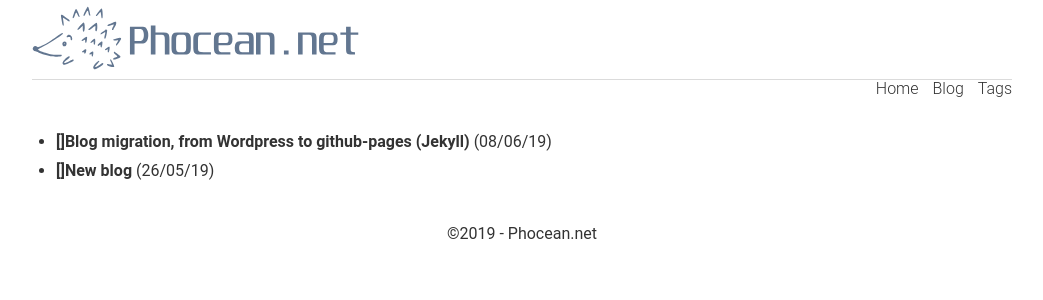
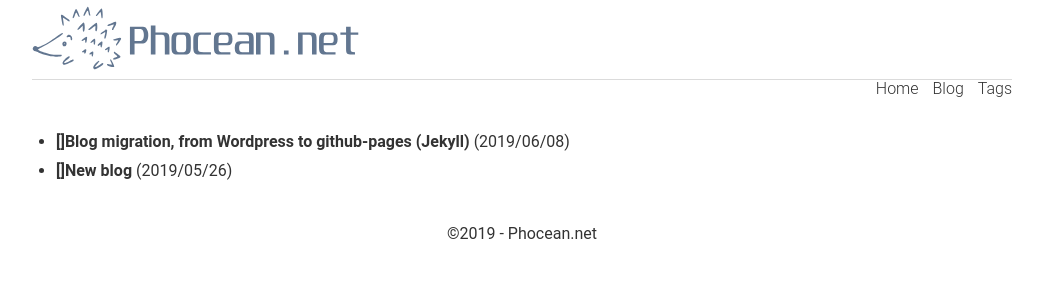
Before and after one commit to phocean/phocean.github.io, a Jekyll site: the page built from blog.md, in a window 1280 px wide. Shown: the top 300 px of the page, without its empty margins (118-1161 px from the left). Built offline with Jekyll 4.4.1, drawn with Linux system fonts in a browser that asks for light colours.

Commit message:
Fix typo

```diff
--- a/blog.md
+++ b/blog.md
@@ -7,8 +7,8 @@
 <ul>
   {% for post in site.posts %}
     <li>
-      <a href="{{ post.url }}">[{{ post.categorie }}]{{ post.title }}</a>
-      ({{ post.date | date: "%d/%m/%y" }})
+      <a href="{{ post.url }}">[{{ post.category }}]{{ post.title }}</a>
+      ({{ post.date | date: "%Y/%m/%d" }})
     </li>
   {% endfor %}
 </ul>
```
